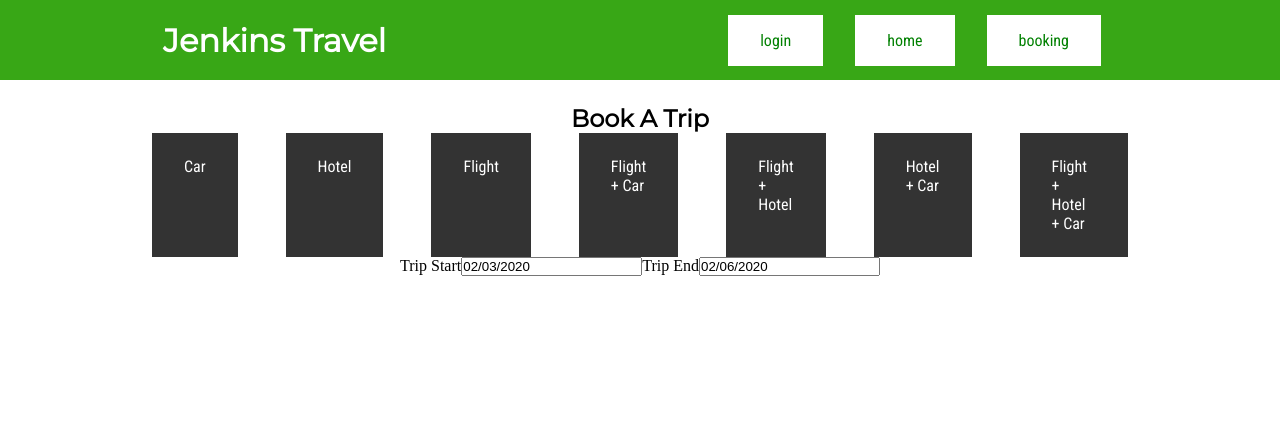
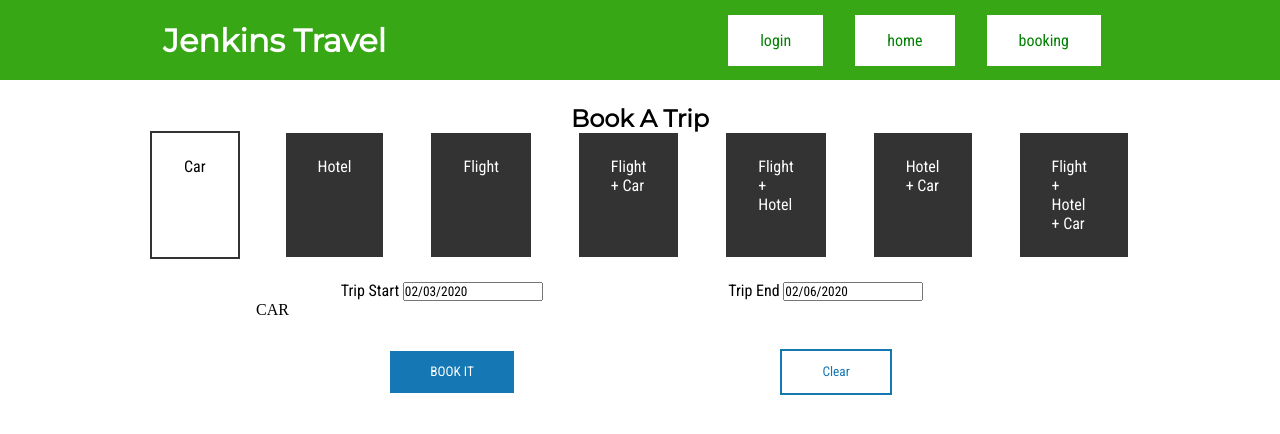
Before and after one commit to TylerBriskie/paradise-travel, an Angular app: page /book in a window 1280 px wide. Shown: the top 434 px of the page. Built offline with nearby package versions, Linux system fonts and the light colour scheme.

Commit message:
booking form work

```diff
--- a/src/app/app.module.ts
+++ b/src/app/app.module.ts
@@ -1,5 +1,6 @@
 import { BrowserModule } from '@angular/platform-browser';
 import { NgModule } from '@angular/core';
+import { FormsModule } from '@angular/forms';
 
 import { AppRoutingModule } from './app-routing.module';
 import { AppComponent } from './app.component';
@@ -19,6 +20,7 @@ import { IteneraryComponent } from './itenerary/itenerary.component';
     IteneraryComponent
   ],
   imports: [
+    FormsModule,
     BrowserModule,
     AppRoutingModule
   ],
--- a/src/app/booking/booking.component.html
+++ b/src/app/booking/booking.component.html
@@ -1,15 +1,36 @@
 <h2>Book A Trip</h2>
 <ul id="Trip-Type-Selector" class="row">
   <li *ngFor="let type of tripTypes" class="select-trip-type" (click)="selectTripType(type)" [class.selected]="type === selectedTripType">
-    {{type}}
+    {{type.name}}
   </li>
 </ul>
 
 
 
 <form id="New-Booking-Form">
-  <label for="startDate">Trip Start</label>
-  <input type="startDate" name="" value="02/03/2020">
-  <label for="endDate">Trip End</label>
-  <input type="endDate" name="" value="02/06/2020">
+  <div class="row">
+    <label for="startDate">
+      Trip Start
+      <input [(ngModel)]="currentBooking.startDate" type="startDate" name="startDate">
+    </label>
+
+    <label for="endDate">
+      Trip End
+      <input [(ngModel)]="currentBooking.endDate" type="endDate" name="endDate">
+    </label>
+  </div>
+  <div *ngIf="selectedTripType.flight === true" class="">
+    FLIGHT
+  </div>
+  <div *ngIf="selectedTripType.hotel === true" class="">
+    HOTEL
+  </div>
+  <div *ngIf="selectedTripType.car === true" class="">
+    CAR
+  </div>
+  <div class="button-group">
+    <button type="button" class="good" name="button">BOOK IT</button>
+    <button type="clear" class="clear">Clear</button>
+  </div>
+
 </form>
--- a/src/app/booking/booking.component.scss
+++ b/src/app/booking/booking.component.scss
@@ -2,6 +2,20 @@
   display: flex;
   flex-direction: column;
   align-items: center;
+
+  #New-Booking-Form {
+
+    display: flex;
+    flex-direction: column;
+    margin-top: 1.5em;
+    width: 60vw;
+    .row {
+      justify-content: space-around;
+    }
+    label {
+      margin-right: 1em;
+    }
+  }
 
   #Trip-Type-Selector {
     .select-trip-type {
--- a/src/app/booking/booking.component.ts
+++ b/src/app/booking/booking.component.ts
@@ -1,5 +1,6 @@
 import { Component, OnInit } from '@angular/core';
-import {DpDatePickerModule} from 'ng2-date-picker'
+import { TripType } from '../core/models/TripType';
+import { TripTypes } from '../core/mockData/TripTypes';
 
 @Component({
   selector: 'app-booking',
@@ -7,13 +8,11 @@ import {DpDatePickerModule} from 'ng2-date-picker'
   styleUrls: ['./booking.component.scss']
 })
 export class BookingComponent implements OnInit {
-  selectedTripType: string;
-  tripTypes = ['Car', 'Hotel', 'Flight', 'Flight + Car', 'Flight + Hotel', 'Hotel + Car', 'Flight + Hotel + Car'];
+  selectedTripType: TripType = TripTypes[0];
+  tripTypes: TripType[] = TripTypes;
   carTypes = ['Economy', 'Luxury', 'SUV', 'Van'];
+  cities = ['Denver', 'Dallas', 'Boston', 'San Francisco', 'Toronto', 'London','New York', 'Los Angeles', 'Tokyo', 'Hamburg', 'Cairo'];
   currentBooking: {
-    car: boolean,
-    flight: boolean,
-    hotel: boolean,
     startDate: string,
     endDate: string,
     origin: string,
@@ -21,15 +20,25 @@ export class BookingComponent implements OnInit {
     adults: number,
     children: number,
     carType: string,
-  }
+  };
 
 
   constructor() { }
 
   ngOnInit() {
+    this.currentBooking = {
+      startDate: "02/03/2020",
+      endDate: "02/06/2020",
+      origin: "Denver",
+      destination: "London",
+      adults: 0,
+      children: 0,
+      carType: 'Economy'
+
+    }
   }
 
-  selectTripType(type: any){
+  selectTripType(type: TripType){
       this.selectedTripType = type;
   }
 
--- /dev/null
+++ b/src/app/core/mockData/TripTypes.ts
@@ -0,0 +1,53 @@
+import { TripType } from '../models/TripType';
+
+export const TripTypes: TripType[] = [
+  {
+    id: 0,
+    name: 'Car',
+    car: true,
+    hotel: false,
+    flight: false,
+  },
+  {
+    id: 1,
+    name: 'Hotel',
+    car: false,
+    hotel: true,
+    flight: false,
+  },
+  {
+    id: 2,
+    name: 'Flight',
+    car: false,
+    hotel: false,
+    flight: true,
+  },
+  {
+    id: 3,
+    name: 'Flight + Car',
+    car: true,
+    hotel: false,
+    flight: true,
+  },
+  {
+    id: 4,
+    name: 'Flight + Hotel',
+    car: false,
+    hotel: true,
+    flight: true,
+  },
+  {
+    id: 5,
+    name: 'Hotel + Car',
+    car: true,
+    hotel: true,
+    flight: false,
+  },
+  {
+    id: 6,
+    name: 'Flight + Hotel + Car',
+    car: true,
+    hotel: true,
+    flight: true,
+  },
+]
--- /dev/null
+++ b/src/app/core/models/TripType.ts
@@ -0,0 +1,7 @@
+export class TripType {
+  id: number;
+  name: string;
+  car: boolean;
+  hotel: boolean;
+  flight: boolean;
+}
--- a/src/styles.scss
+++ b/src/styles.scss
@@ -10,7 +10,7 @@ h3, h4, h5, h6 {
   font-family: $font-subheading;
 }
 
-button, p, a, li {
+button, p, a, li, label, input {
   font-family: $font;
 }
 
@@ -39,3 +39,29 @@ li:hover {
   display: flex;
   flex-direction: column;
 }
+
+.button-group {
+  margin-top: 2em;
+  display: flex;
+  flex-direction: row;
+  align-items: center;
+  justify-content: space-around;
+
+}
+
+button {
+  padding: 1em 3em;
+  outline: none;
+  border: none;
+}
+
+button.good {
+  color: white;
+  background-color: #1577B3;
+}
+
+button.clear {
+  background-color: white;
+  outline: solid #1577B3 2px;
+  color: #1577B3;
+}
```
